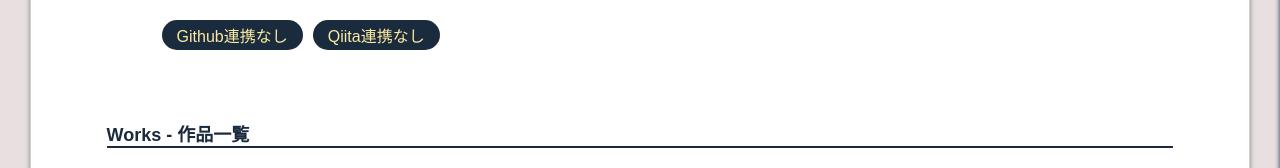
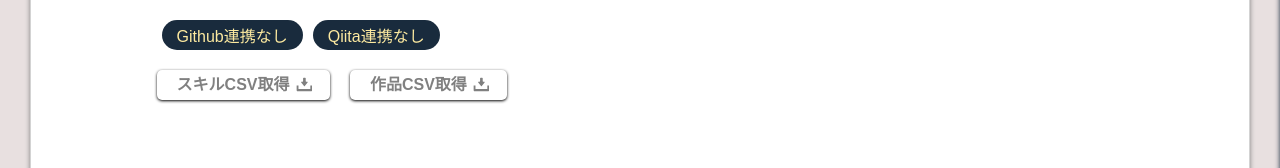
Before and after one commit to HAGARIHAYATO/On-Board, a Nuxt app in the folder client/: page /users/1 in a window 1280 px wide. Shown: the part 335-503 px from the top of the page. Built offline with nearby package versions, Linux system fonts and the light colour scheme; no server answers.

Commit message:
add : csv download

```diff
--- a/client/assets/scss/app.scss
+++ b/client/assets/scss/app.scss
@@ -2,7 +2,7 @@
 $bg-yellow: #fdeaa0;
 $bg-main: #192b3d;
 $tag-color: #2588FD;
-$PhoneSize: 500px;
+$PhoneSize: 767px;
 
 *,
 body {
--- a/client/pages/users/_id.vue
+++ b/client/pages/users/_id.vue
@@ -36,6 +36,10 @@
           <p class="is__published" v-else>Github連携なし</p>
           <p class="is__published" v-if="articles.length > 0">Qiita連携済み</p>
           <p class="is__published" v-else>Qiita連携なし</p>
+        </div>
+        <div class="csv">
+          <p class="user__csv" @click="downloadCSV">スキルCSV取得 <img src="/download.svg"></p>
+          <p class="user__csv" @click="downloadCSVWorks">作品CSV取得 <img src="/download.svg"></p>
         </div>
         <div class="user__intro">{{ user.Introduction }}</div>
         <h2>Works - 作品一覧</h2>
@@ -82,6 +86,7 @@
           this.works = response.data.Works;
           this.ghToken = response.data.GitHubToken
           this.qiita = response.data.QiitaName
+          this.skillData = this.getSkills(response.data.Works)
         }).then(() => {
           this.gitHubInit()
           this.qiitaInit()
@@ -97,6 +102,55 @@
     }
   },
   methods: {
+    getSkills: function(array) {
+      let skillList = []
+      for(const el of array) {
+        if (el["Skills"]) {
+          for (const skill of el["Skills"]) {
+            const lowerSkill = skill.Name.toLowerCase()
+            skillList.push(lowerSkill)
+          }
+        }
+      }
+      let counts = {};
+      for(let i=0;i< skillList.length;i++) {
+        let key = skillList[i];
+        counts[key] = (counts[key])? counts[key] + 1 : 1 ;
+      }
+      let skills = Object.keys(counts)
+      skillList = []
+      for (const index in skills) {
+        let obj = {}
+        obj["name"] = skills[index]
+        obj["count"] = counts[skills[index]]
+        skillList.push(obj)
+      }
+      return skillList
+    },
+    downloadCSV () {
+      var csv = '\ufeff' + 'スキル名,スキル使用数\n'
+      this.skillData.forEach((el, index) => {
+        var line = el['name'] + ',' + el['count'] + '\n'
+        csv += line
+      })
+      let blob = new Blob([csv], { type: 'text/csv' })
+      let link = document.createElement('a')
+      link.href = window.URL.createObjectURL(blob)
+      link.download = `${this.user.Name}_skills.csv`
+      link.click()
+    },
+    downloadCSVWorks () {
+      var csv = '\ufeff' + 'ID,作品名,画像,作者名,作者画像\n'
+      this.works.forEach(el => {
+        var line = el['ID'] + ',' + el['Name'] + ',' + el['ImageURL'] + ',' + el['UserName'] + ',' + el['UserImageURL'] + '\n'
+        csv += line
+      })
+      let blob = new Blob([csv], { type: 'text/csv' })
+      let link = document.createElement('a')
+      link.href = window.URL.createObjectURL(blob)
+      link.download = `${this.user.Name}_works.csv`
+      link.click()
+    },
     slider: function() {
       const off = "slider__off"
       const on = "slider__on"
@@ -238,7 +292,8 @@
       slide: false,
       qiita: "",
       articles: [],
-      qiitaUser: {}
+      qiitaUser: {},
+      skillData: []
     };
   }
 };
@@ -348,6 +403,10 @@
   padding: 0 100px;
   display: flex;
 }
+.csv{
+  display: flex;
+  padding: 0 90px;
+}
 .image-wrapper {
   margin: 0 10px 0 0;
   width: 60px;
@@ -364,6 +423,26 @@
   color: $bg-yellow;
   border-radius: 20px;
   margin: 20px 5px;
+}
+.user__csv{
+  font-weight: bold;
+  border-radius: 5px;
+  box-shadow: 0 1px 3px black;
+  margin: 0 10px 18px 10px;
+  padding: 0 20px;
+  cursor: pointer;
+  color: grey;
+  height: 30px;
+  line-height: 30px;
+  & img {
+    display: inline-block;
+    line-height: 30px;
+    height: 16px;
+    transform: translate(15%, 15%);
+  }
+  &:active{
+    box-shadow: 0 0 1px black;
+  }
 }
 @media screen and (max-width: $PhoneSize) {
   h2 {
@@ -412,5 +491,8 @@
   .container__side {
     width: 90%;
   }
+  .user__csv{
+    display: none;
+  }
 }
 </style>
--- a/client/plugins/common.js
+++ b/client/plugins/common.js
@@ -4,9 +4,9 @@
   methods: {
     calcSize: function() {
       if (window.innerWidth > 400) {
-        return "400px"
+        return 400
       } else {
-        return window.innerWidth * 0.9 + "px"
+        return window.innerWidth * 0.9
       }
     },
     GetURL: function() {
```
Also changed, not shown: client/static/download.svg (added), 1 other file (tests, documents, lock files or other folders).
